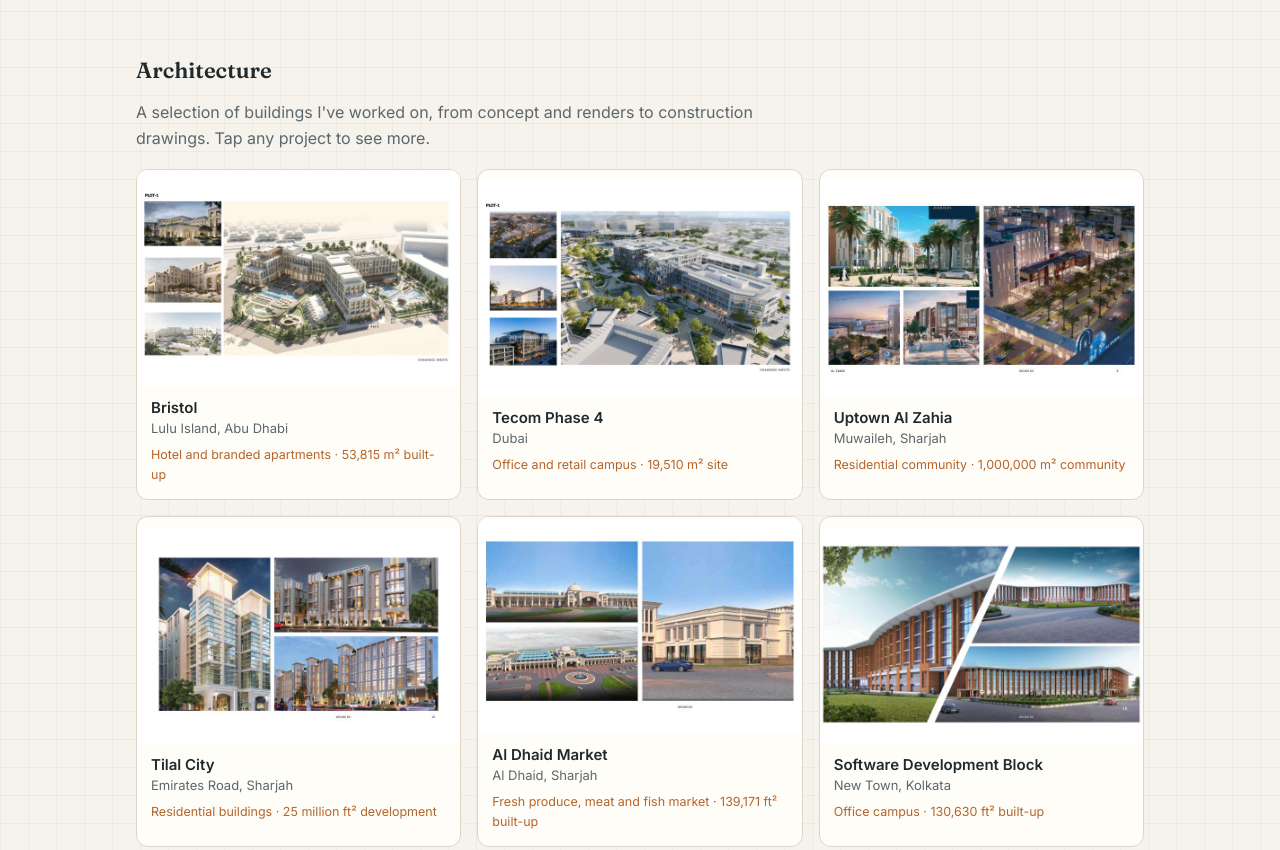
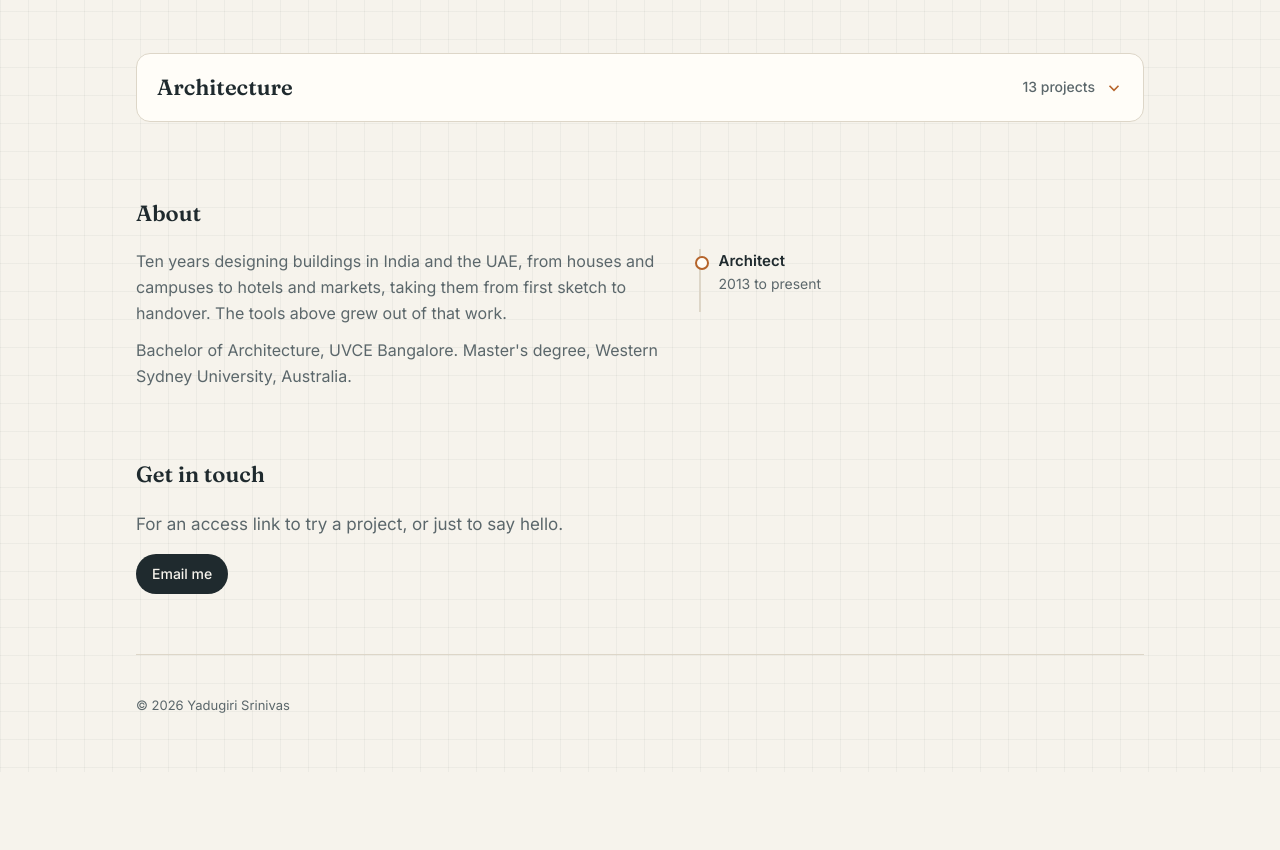
Before and after one commit to Yadugiri/yadugiri.github.io, a plain HTML site: page index.html in a window 1280 px wide. Shown: the part 1389-2239 px from the top of the page. After the commit the page ends 2161 px from the top, so only its background shows below. Drawn offline with Linux system fonts and the light colour scheme.

Commit message:
Architecture section closed by default, opens from its heading
Co-Authored-By: Claude Opus 5.5 <noreply@anthropic.com>

```diff
--- a/index.html
+++ b/index.html
@@ -77,7 +77,16 @@ h3{font-family:Fraunces,Georgia,serif; font-weight:600; font-size:21px; margin:0
 .timeline b{display:block; color:var(--ink); font-weight:600; font-size:15px}
 .tl-head{margin:0 0 14px; color:var(--soft); font-size:15px}
 .tl-head b{color:var(--ink); font-weight:600}
-.intro{margin:-6px 0 18px; color:var(--soft); max-width:640px}
+.intro{margin:4px 0 18px; color:var(--soft); max-width:640px}
+.fold{all:unset; box-sizing:border-box; cursor:pointer; width:100%; display:flex; justify-content:space-between; align-items:center; gap:12px;
+  padding:16px 20px; background:var(--card); border:1px solid var(--line); border-radius:14px; font:inherit; transition:border-color .2s ease}
+.fold:hover{border-color:var(--accent)}
+.fold:focus-visible{outline:2px solid var(--accent); outline-offset:2px}
+.fold-meta{display:inline-flex; align-items:center; gap:10px; font-family:Inter,system-ui,sans-serif; font-size:14px; font-weight:500; color:var(--soft)}
+.chev{transition:transform .2s ease; color:var(--accent)}
+.fold[aria-expanded="true"] .chev{transform:rotate(180deg)}
+#archbody{margin-top:16px}
+@media (prefers-reduced-motion:reduce){ .chev,.fold{transition:none} }
 .gallery{display:grid; grid-template-columns:repeat(3,minmax(0,1fr)); gap:16px}
 @media (max-width:860px){ .gallery{grid-template-columns:repeat(2,minmax(0,1fr))} }
 @media (max-width:480px){ .gallery{grid-template-columns:1fr} }
@@ -241,9 +250,16 @@ footer{padding:40px 0 56px; color:var(--soft); font-size:13px; border-top:1px so
   </section>
 
   <section class="section" aria-labelledby="arch">
-    <h2 id="arch">Architecture</h2>
-    <p class="intro">A selection of buildings I've worked on, from concept and renders to construction drawings. Tap any project to see more.</p>
-    <div class="gallery" id="gallery"></div>
+    <h2 id="arch">
+      <button class="fold" id="archbtn" type="button" aria-expanded="false" aria-controls="archbody">
+        <span>Architecture</span>
+        <span class="fold-meta"><span id="archcount">13 projects</span> <svg class="chev" width="18" height="18" viewBox="0 0 24 24" fill="none" stroke="currentColor" stroke-width="2.2" aria-hidden="true"><path d="M6 9l6 6 6-6"/></svg></span>
+      </button>
+    </h2>
+    <div id="archbody" hidden>
+      <p class="intro">A selection of buildings I've worked on, from concept and renders to construction drawings. Tap any project to see more.</p>
+      <div class="gallery" id="gallery"></div>
+    </div>
   </section>
 
   <div id="viewer" role="region" aria-label="Project details" hidden>
@@ -356,6 +372,15 @@ footer{padding:40px 0 56px; color:var(--soft); font-size:13px; border-top:1px so
     g.appendChild(b);
   });
   var tiles=[].slice.call(g.querySelectorAll('.tile'));
+  // the whole section opens from its heading (closed at first)
+  var abtn=document.getElementById('archbtn'), abody=document.getElementById('archbody');
+  document.getElementById('archcount').textContent=P.length+' projects';
+  abtn.addEventListener('click',function(){
+    var open=abtn.getAttribute('aria-expanded')!=='true';
+    abtn.setAttribute('aria-expanded',String(open));
+    abody.hidden=!open;
+    if(!open && !dlg.hidden) close();
+  });
   function show(){
     var p=P[cur], pg=p[6]; vimg.src='arch/p'+pg[at]+'.jpg'; vimg.alt=p[0]+', '+p[1];
     vcap.textContent=p[0]+' · '+p[1];
```
